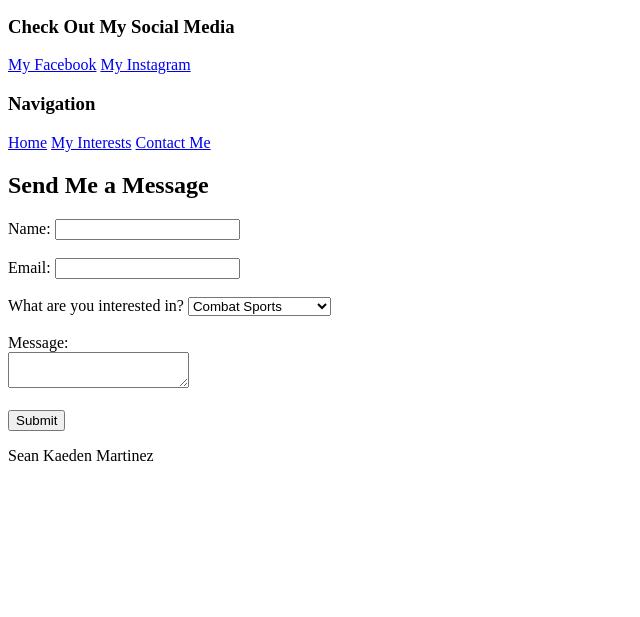
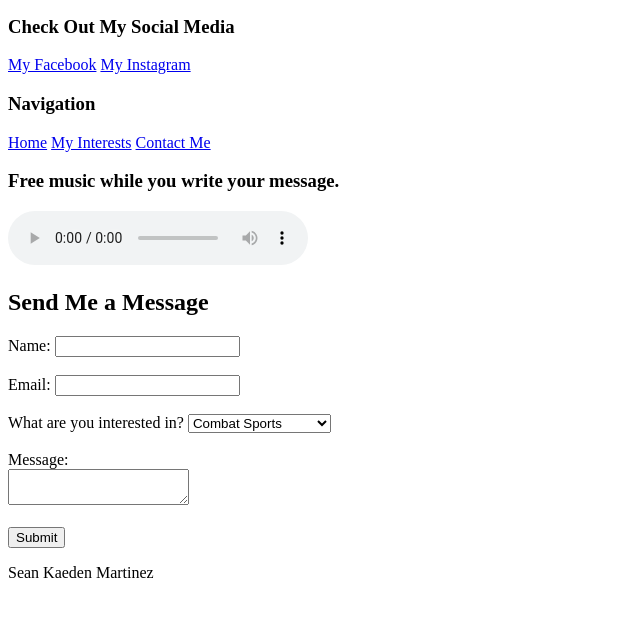
Before and after one commit to KaedenMartinez/AY2627T1-CCDEVAP-HO1-MartinezSK, a plain HTML site: page contact_me.html in a window 1280 px wide. Shown: the part 101-718 px from the top of the page, without its empty margins (0-640 px from the left). Drawn offline with Linux system fonts and the light colour scheme.

Commit message:
added music

```diff
--- a/contact_me.html
+++ b/contact_me.html
@@ -25,6 +25,11 @@
         <a href="interests_projects.html">My Interests</a>
         <a href="contact.html">Contact Me</a>
     </nav>
+
+    <h3>Free music while you write your message.</h3>
+    <audio controls loop>
+        <source src="audio/Elevator_Music.mp3" type="audio/mpeg">
+    </audio>
 
     <main>
 
```
Also changed, not shown: 1 other file.
